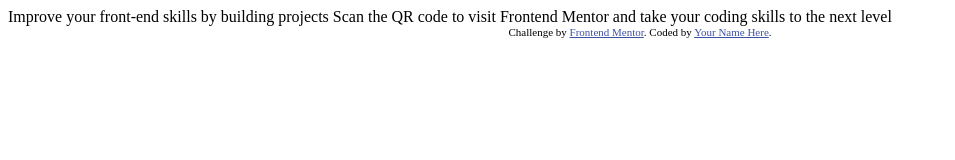
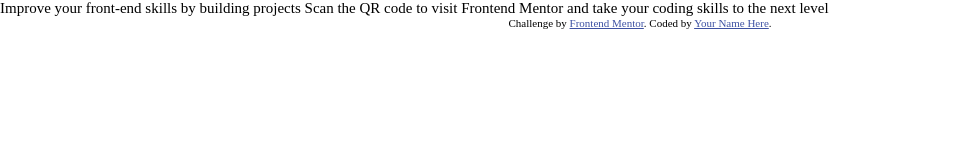
Before and after one commit to purvesh-liv/qr-code-component-main, a plain HTML site: page index.html in a window 1280 px wide. Shown: the whole page, without its empty margins (0-955 px from the left). Drawn offline with Linux system fonts and the light colour scheme.

Commit message:
added css file and base settings

```diff
--- a/index.html
+++ b/index.html
@@ -5,6 +5,7 @@
   <meta name="viewport" content="width=device-width, initial-scale=1.0"> <!-- displays site properly based on user's device -->
 
   <link rel="icon" type="image/png" sizes="32x32" href="./images/favicon-32x32.png">
+  <link rel="stylesheet" href="style.css">
 
   <title>Frontend Mentor | QR code component</title>
 
--- /dev/null
+++ b/style.css
@@ -0,0 +1,7 @@
+*{
+    padding: 0;
+    margin: 0;
+}
+body{
+    font-size: 15px;
+}
```
